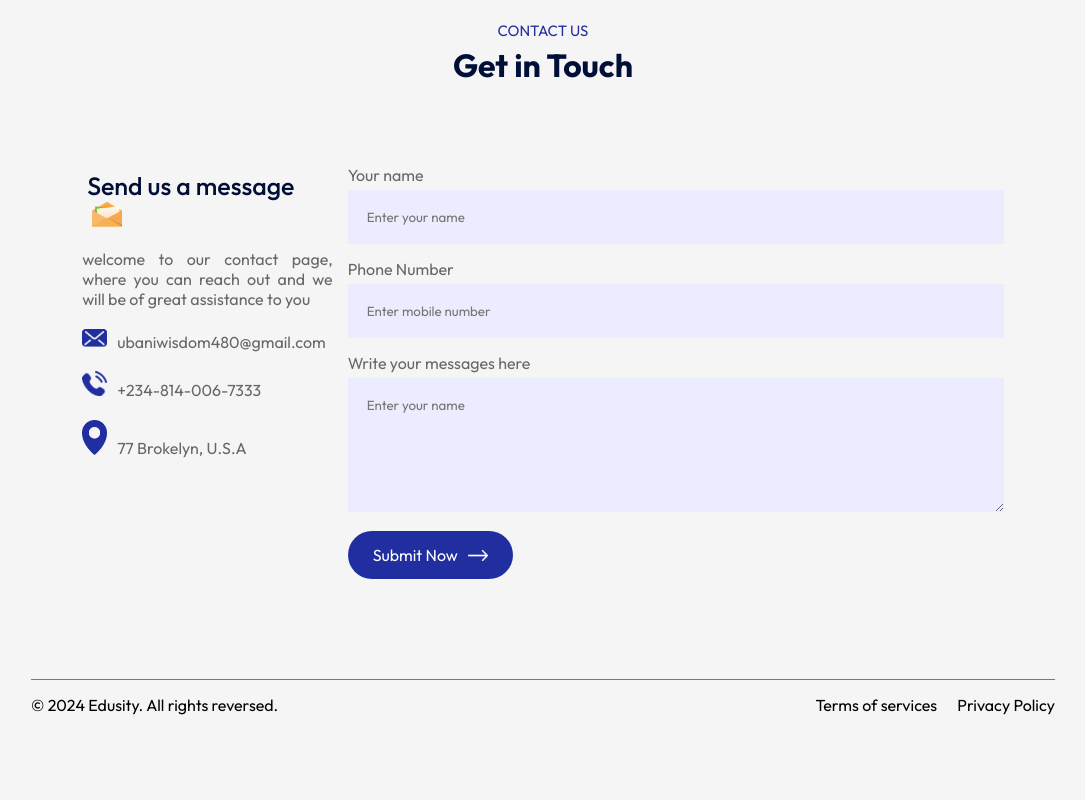
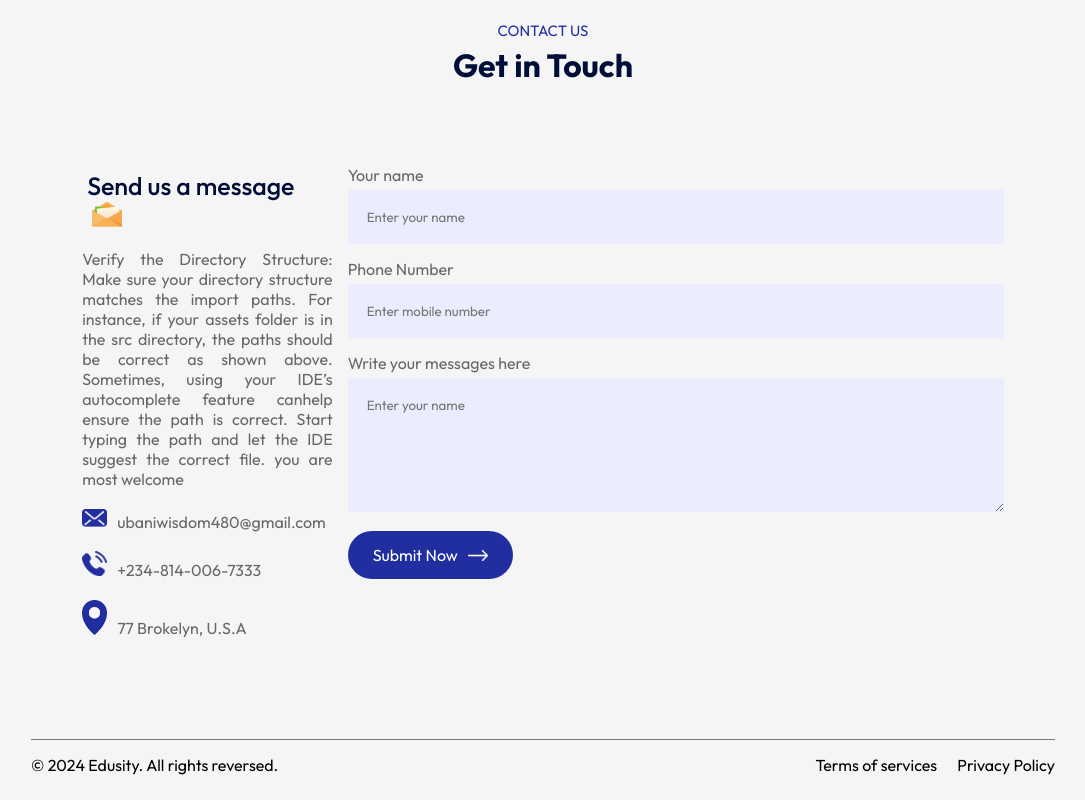
Before and after one commit to Whizzywar/Whizzycity, a React (Vite) app: page / in a window 1280 px wide. Shown: the part 3137-3937 px from the top of the page, without its empty margins (97-1182 px from the left). Before the commit the page ends 3877 px from the top, so only its background shows below. Built offline with nearby package versions, Linux system fonts and the light colour scheme.

Commit message:
new feature update

```diff
--- a/src/Components/Contact/Contact.jsx
+++ b/src/Components/Contact/Contact.jsx
@@ -39,10 +39,13 @@ const Contact = () => {
           Send us a message <img src={msg_icon} />
         </h3>
         <p>
-          welcome to our contact page, where you can reach out and we will be of
-          great assistance to you{" "}
+          Verify the Directory Structure: Make sure your directory structure
+          matches the import paths. For instance, if your assets folder is in
+          the src directory, the paths should be correct as shown above.
+          Sometimes, using your IDE’s autocomplete feature canhelp ensure the
+          path is correct. Start typing the path and let the IDE suggest the
+          correct file. you are most welcome
         </p>
-
         <ul>
           <li>
             <img src={mail_icon} alt="" />
```
